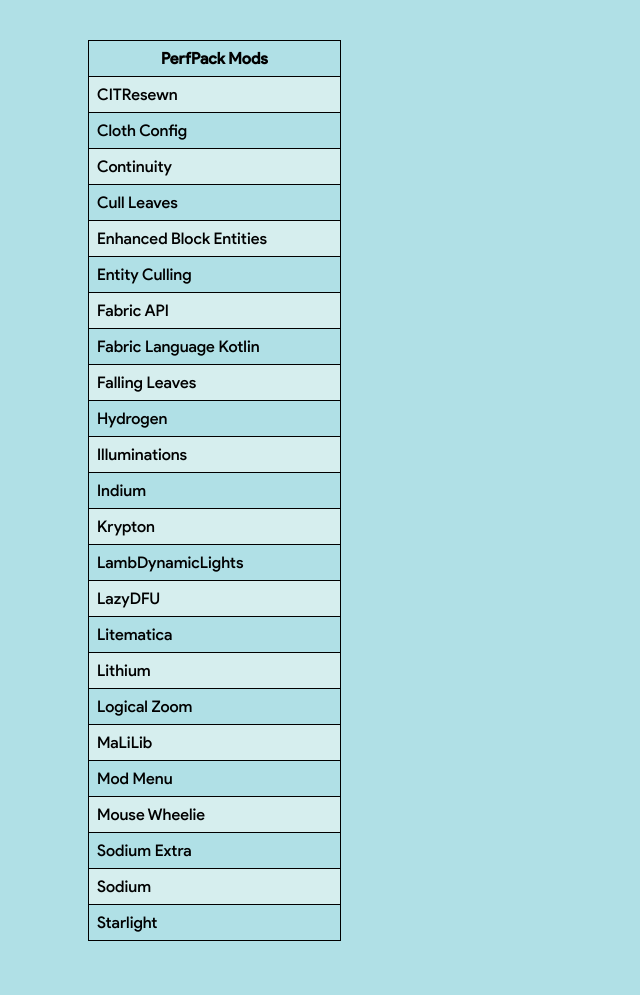
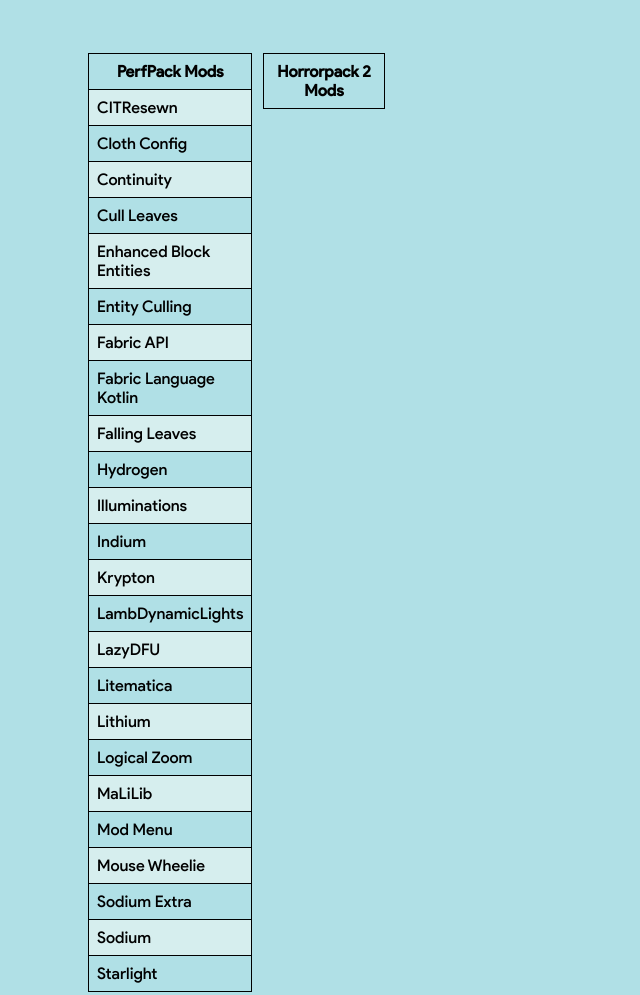
Before and after one commit to Shadowevil015/shadowevil015.github.io, a plain HTML site: page modpacks.html in a window 1280 px wide. Shown: the whole page, without its empty margins (0-640 px from the left). Before the commit the page ends 949 px from the top, so only its background shows below. Drawn offline with Linux system fonts and the light colour scheme.

Commit message:
finally add a second table (the start of it) god bless trevor and w3schools

```diff
--- a/modpacks.html
+++ b/modpacks.html
@@ -19,7 +19,9 @@
   </head>
   <body>
 
-      <table style="width: 20%">
+  <div class="row">
+    <div class="column">
+      <table style="width: 50%; margin-left: 80px">
         <tr>
           <th>PerfPack Mods</th>
         </tr>
@@ -96,6 +98,13 @@
           <td>Starlight</td>
         </tr>
       </table>
-
+    </div>
+<div class="column">
+  <table style= "width: 50%;">
+  <tr>
+    <th>Horrorpack 2 Mods</th>
+  </tr>
+  </table>
+</div>
   </body>
 </html>
--- a/styles.css
+++ b/styles.css
@@ -21,7 +21,6 @@
 }
   table {
         font-family: ProductSans;
-        margin-left: 80px;
         margin-top: 40px
 }
   .button {
@@ -36,3 +35,26 @@
     margin: 4px 2px;
     cursor: pointer;
   }
+
+
+  * {
+    box-sizing: border-box;
+  }
+
+  .row {
+    margin-left: -5px;
+    margin-right: -5px;
+  }
+
+  .column {
+    float: left;
+    width: 20%;
+    padding: 5px;
+  }
+
+  /* Clearfix */
+  .row::after {
+    content: "";
+    clear: both;
+    display: table;
+  }
```
